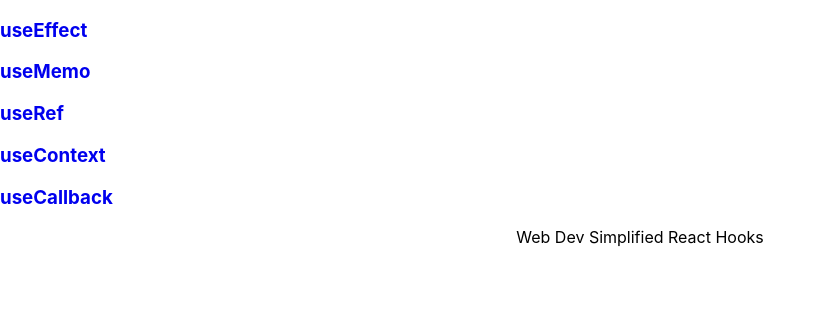
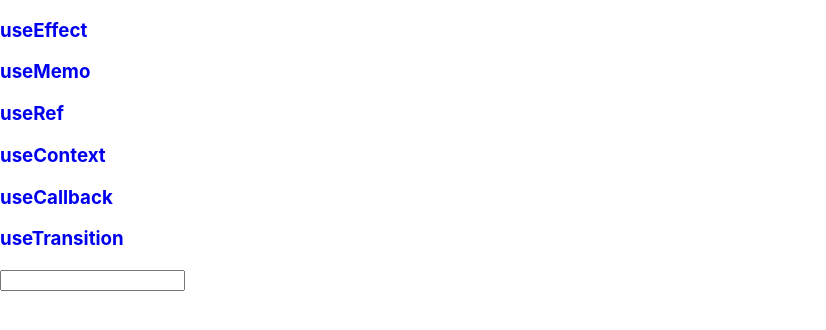
Before and after one commit to LikhithRaju0501/React-hooks, a React (Create React App) app: page /use-transition in a window 1280 px wide. Shown: the top 330 px of the page, without its empty margins (0-826 px from the left). Built offline with nearby package versions, Linux system fonts and the light colour scheme.

Commit message:
implemented basic useTransition

```diff
--- /dev/null
+++ b/src/ExplainUseTransition.js
@@ -0,0 +1,29 @@
+import React, { useState, useTransition } from "react";
+
+const ExplainUseTransition = () => {
+  const [isPending, startTransition] = useTransition();
+  const [input, setInput] = useState("");
+  const [list, setList] = useState([]);
+  const LIST_SIZE = 20000;
+
+  const handleChange = (e) => {
+    setInput(e.target.value);
+
+    startTransition(() => {
+      const l = [];
+      for (let i = 0; i < LIST_SIZE; i++) l.push(e.target.value);
+      setList(l);
+    });
+  };
+
+  return (
+    <div>
+      <input type="text" value={input} onChange={handleChange} />
+      {list.map((item, index) => (
+        <div key={index}>{item}</div>
+      ))}
+    </div>
+  );
+};
+
+export default ExplainUseTransition;
--- a/src/Navbar.js
+++ b/src/Navbar.js
@@ -19,6 +19,9 @@
       <Link to={"/use-callback"} style={{ textDecoration: "none" }}>
         <h3>useCallback</h3>
       </Link>{" "}
+      <Link to={"/use-transition"} style={{ textDecoration: "none" }}>
+        <h3>useTransition</h3>
+      </Link>{" "}
       {/* <Link to={"/use-custom-hook"} style={{ textDecoration: "none" }}>
         <h3>Custom Hooks</h3>
       </Link> */}
--- a/src/index.js
+++ b/src/index.js
@@ -10,6 +10,7 @@
 import ExplainUseRef from "./ExplainUseRef";
 import MainState from "./ExplainUseContext.js/MainState";
 import ExplainUseCallback from "./ExplainUseCallback/ExplainUseCallback";
+import ExplainUseTransition from "./ExplainUseTransition";
 // import ExplainUseCustomHooks from "./ExplainUseCustomHooks/ExplainUseCustomHooks";
 
 const root = ReactDOM.createRoot(document.getElementById("root"));
@@ -23,6 +24,7 @@
       <Route path="/use-ref" element={<ExplainUseRef />} />
       <Route path="/use-context" element={<MainState />} />
       <Route path="/use-callback" element={<ExplainUseCallback />} />
+      <Route path="/use-transition" element={<ExplainUseTransition />} />
       <Route path="*" element={<App />} />
       {/* <Route path="/use-custom-hook" element={<ExplainUseCustomHooks />} /> */}
     </Routes>
```
